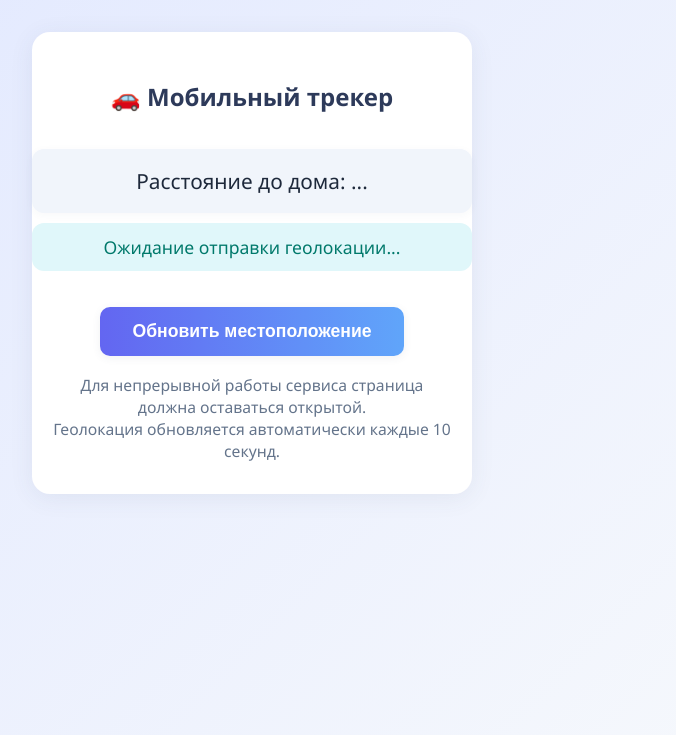
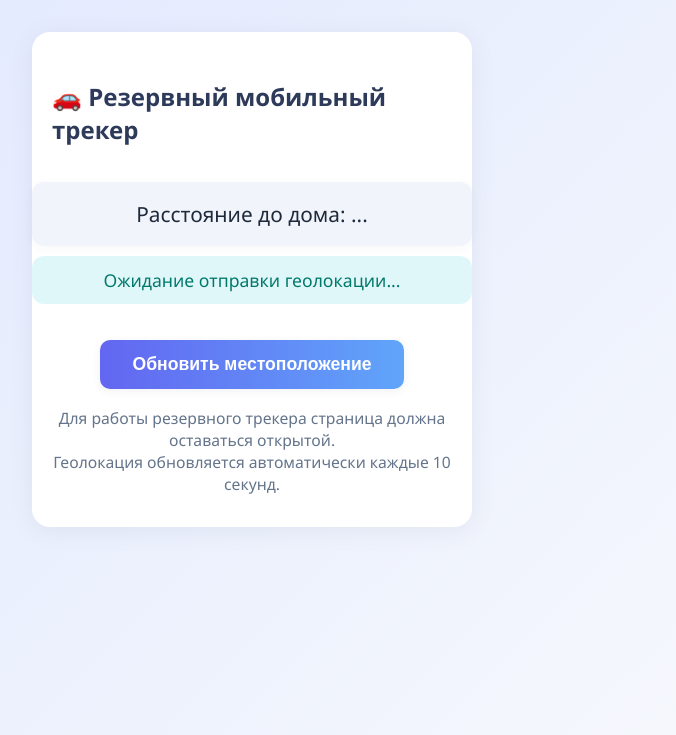
Before and after one commit to alexrashkin/clever-driver-bot, a Flask app: page /mobile in a window 1280 px wide. Shown: the top 735 px of the page, without its empty margins (388-1064 px from the left). Run offline with Flask 3, Linux system fonts and the light colour scheme.

Commit message:
rename tracker description

```diff
--- a/web/templates/mobile_tracker.html
+++ b/web/templates/mobile_tracker.html
@@ -102,11 +102,11 @@
 </head>
 <body>
     <div class="container">
-        <h2>🚗 Мобильный трекер</h2>
+        <h2>🚗 Резервный мобильный трекер</h2>
         <div id="distance" class="distance-block">Расстояние до дома: ...</div>
         <div id="status" class="status-block">Ожидание отправки геолокации...</div>
         <button class="btn-refresh" onclick="sendLocation()">Обновить местоположение</button>
-        <div class="info">Для непрерывной работы сервиса страница должна оставаться открытой.<br>Геолокация обновляется автоматически каждые 10 секунд.</div>
+        <div class="info">Для работы резервного трекера страница должна оставаться открытой.<br>Геолокация обновляется автоматически каждые 10 секунд.</div>
     </div>
     <script>
         function sendLocation() {
```
